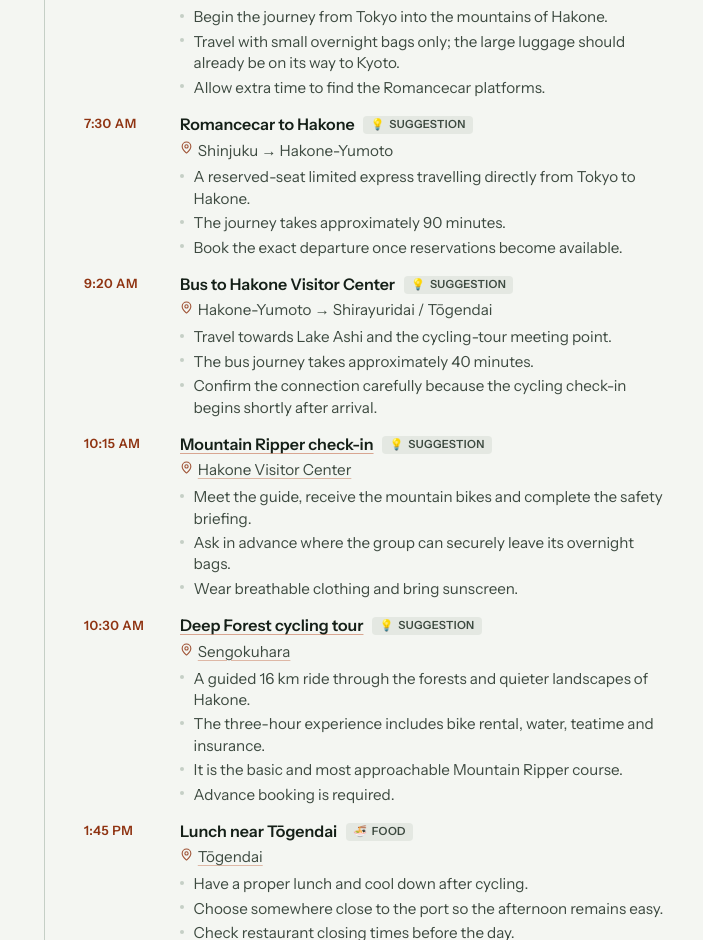
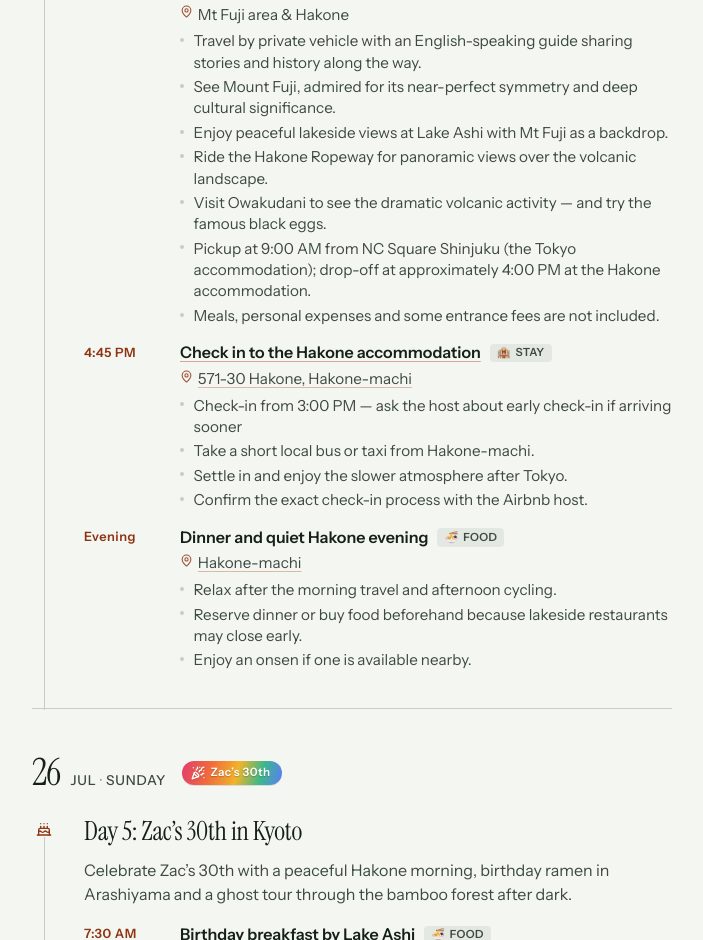
Before and after one commit to kathrynfieg/japan-itinerary-2026, a Vue app: page / in a window 1280 px wide. Shown: the part 11060-12000 px from the top of the page, without its empty margins (288-991 px from the left). Built offline with nearby package versions, Linux system fonts and the light colour scheme.

Commit message:
added private tour hakone

```diff
--- a/src/data/trip.ts
+++ b/src/data/trip.ts
@@ -101,6 +101,11 @@ export const keyLinks: TripLink[] = [
     note: '23 July · Drive folder',
   },
   {
+    label: 'Private Mt Fuji & Hakone tour',
+    href: 'https://drive.google.com/drive/folders/1IPnKFy5tydO5V_Ib3UDQLCUGPWGopvyR?usp=drive_link',
+    note: '25 July · 9:00 AM pickup · Drive folder',
+  },
+  {
     label: 'Hakone accommodation',
     href: 'https://drive.google.com/drive/folders/1kQaHNVfK0b99pizOgL59WprJm7W4CyeJ?usp=drive_link',
     note: '25 July · Check-in from 3:00 PM · Early check-in possible on request · Drive folder',
@@ -683,103 +688,23 @@ export const days: Day[] = [
     weekday: 'Saturday',
     title: 'Day 4: Tokyo → Hakone',
     summary:
-      'Leave Tokyo for Hakone, cycle through its forests and finish beside Lake Ashi.',
+      'Private tour of the Mt Fuji area and Hakone, with pickup direct from the Tokyo accommodation.',
     activities: [
       {
-        time: '6:30 AM',
-        title: 'Check out and travel to Shinjuku',
-        place: 'Shin-Ōkubo → Shinjuku',
-        type: 'train',
-        notes: [
-          'Begin the journey from Tokyo into the mountains of Hakone.',
-          'Travel with small overnight bags only; the large luggage should already be on its way to Kyoto.',
-          'Allow extra time to find the Romancecar platforms.',
-        ],
-      },
-      {
-        time: '7:30 AM',
-        title: 'Romancecar to Hakone',
-        place: 'Shinjuku → Hakone-Yumoto',
-        type: 'suggestion',
-        notes: [
-          'A reserved-seat limited express travelling directly from Tokyo to Hakone.',
-          'The journey takes approximately 90 minutes.',
-          'Book the exact departure once reservations become available.',
-        ],
-      },
-      {
-        time: '9:20 AM',
-        title: 'Bus to Hakone Visitor Center',
-        place: 'Hakone-Yumoto → Shirayuridai / Tōgendai',
-        type: 'suggestion',
-        notes: [
-          'Travel towards Lake Ashi and the cycling-tour meeting point.',
-          'The bus journey takes approximately 40 minutes.',
-          'Confirm the connection carefully because the cycling check-in begins shortly after arrival.',
-        ],
-      },
-      {
-        time: '10:15 AM',
-        title: 'Mountain Ripper check-in',
-        place: 'Hakone Visitor Center',
-        maps: 'https://www.google.com/maps/search/?api=1&query=Hakone+Visitor+Center+Shirayuridai',
-        type: 'suggestion',
-        notes: [
-          'Meet the guide, receive the mountain bikes and complete the safety briefing.',
-          'Ask in advance where the group can securely leave its overnight bags.',
-          'Wear breathable clothing and bring sunscreen.',
-        ],
-        link: 'https://mountainripper.com/en/',
-      },
-      {
-        time: '10:30 AM',
-        title: 'Deep Forest cycling tour',
-        place: 'Sengokuhara',
-        maps: 'https://www.google.com/maps/search/?api=1&query=Sengokuhara+Hakone',
-        type: 'suggestion',
-        notes: [
-          'A guided 16 km ride through the forests and quieter landscapes of Hakone.',
-          'The three-hour experience includes bike rental, water, teatime and insurance.',
-          'It is the basic and most approachable Mountain Ripper course.',
-          'Advance booking is required.',
-        ],
-        link: 'https://mountainripper.com/en/',
-      },
-      {
-        time: '1:45 PM',
-        title: 'Lunch near Tōgendai',
-        place: 'Tōgendai',
-        maps: 'https://www.google.com/maps/search/?api=1&query=Togendai+Hakone',
-        type: 'food',
-        notes: [
-          'Have a proper lunch and cool down after cycling.',
-          'Choose somewhere close to the port so the afternoon remains easy.',
-          'Check restaurant closing times before the day.',
-        ],
-      },
-      {
-        time: '3:00 PM',
-        title: 'Lake Ashi sightseeing cruise',
-        place: 'Tōgendai → Hakone-machi',
-        maps: 'https://www.google.com/maps/search/?api=1&query=Hakone+Sightseeing+Cruise+Togendai',
-        type: 'suggestion',
-        notes: [
-          'A scenic pirate-ship-style cruise across Lake Ashi.',
-          'Look for Mount Fuji and Hakone Shrine’s lakeside torii if the weather is clear.',
-          'Disembarking at Hakone-machi places you near the accommodation.',
-        ],
-      },
-      {
-        time: '4:00 PM',
-        title: 'Explore Hakone-machi',
-        place: 'Lake Ashi',
-        maps: 'https://www.google.com/maps/search/?api=1&query=Hakone-machi+Port',
-        type: 'suggestion',
-        notes: [
-          'A quiet lakeside area with views across Lake Ashi and the surrounding mountains.',
-          'Take a short waterfront walk or visit the nearby Hakone Checkpoint if time permits.',
-          'Keep this flexible after the cycling tour.',
-        ],
+        time: '9:00 AM',
+        title: 'Private Mt Fuji & Hakone tour',
+        place: 'Mt Fuji area & Hakone',
+        type: 'booking',
+        notes: [
+          'Travel by private vehicle with an English-speaking guide sharing stories and history along the way.',
+          'See Mount Fuji, admired for its near-perfect symmetry and deep cultural significance.',
+          'Enjoy peaceful lakeside views at Lake Ashi with Mt Fuji as a backdrop.',
+          'Ride the Hakone Ropeway for panoramic views over the volcanic landscape.',
+          'Visit Owakudani to see the dramatic volcanic activity — and try the famous black eggs.',
+          'Pickup at 9:00 AM from NC Square Shinjuku (the Tokyo accommodation); drop-off at approximately 4:00 PM at the Hakone accommodation.',
+          'Meals, personal expenses and some entrance fees are not included.',
+        ],
+        link: 'https://drive.google.com/drive/folders/1IPnKFy5tydO5V_Ib3UDQLCUGPWGopvyR?usp=drive_link',
       },
       {
         time: '4:45 PM',
```
